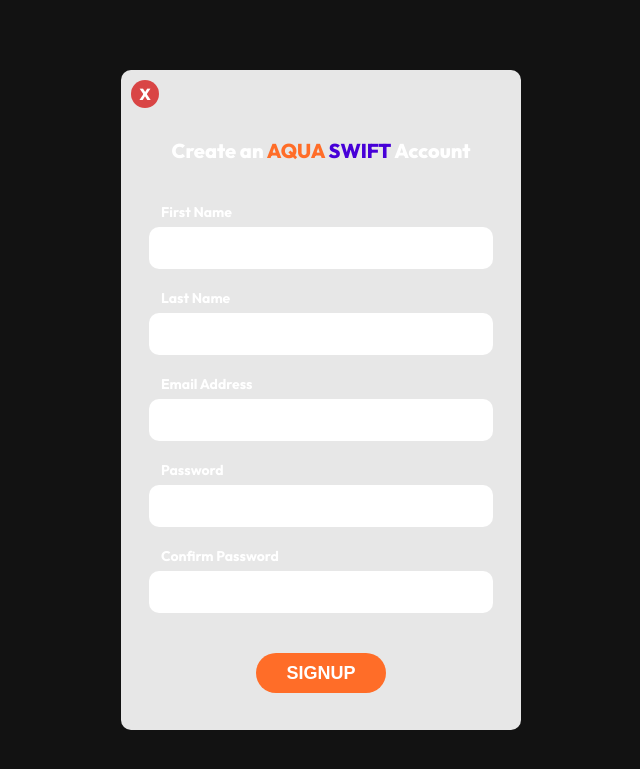
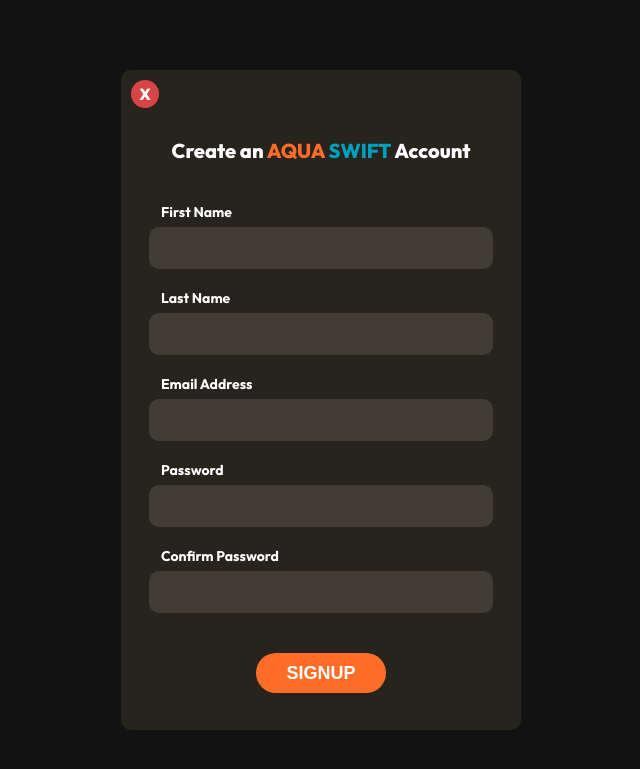
Before and after one commit to r4v1nduu/IWT-Project, a PHP site: page /signup.html in a window 1280 px wide. Shown: the top 769 px of the page, without its empty margins (319-959 px from the left). Run offline with PHP 8.4, Linux system fonts and the light colour scheme.

Commit message:
Dark mode update V2

```diff
--- a/index.html
+++ b/index.html
@@ -52,7 +52,7 @@
             <div class="bottomnavbar">
                 <a href="index.html"><button>Home</button></a>
                 <a href="booking.html"><button>Book Ticket</button></a>
-                <a href="#"><button>Gallery</button></a>
+                <a href="gallery.html"><button>Gallery</button></a>
                 <a href="#"><button>About Us</button></a>
             </div>
 
--- a/login.css
+++ b/login.css
@@ -82,7 +82,7 @@
     color: #FFFFFF;
 }
 .loginbutton:hover {
-    background-color: #4700D8;
+    background-color: #009FBD;
     color: #FFFFFF;
     cursor: pointer;
     transition: 0.3s;
--- a/signup.css
+++ b/signup.css
@@ -4,7 +4,7 @@
     display: block;
     height: 660px;
     width: 400px;
-    background-color: rgb(231, 231, 231);
+    background-color: #27241D;
     position: absolute;
     top:0; bottom: 0; left: 0; right: 0;
     margin: auto;
@@ -35,7 +35,7 @@
     margin-bottom: 40px;
 }
 .brand1 {color: #FF6D28;}
-.brand2 {color: #4700D8;}
+.brand2 {color: #009FBD;}
 
 .detail3 {
     display: block;
@@ -45,6 +45,8 @@
     font-weight: 600;
 }
 .detail4 {
+    background-color: #423D33;
+    color: #FFFFFF;
     display: block;
     width: 340px;
     height: 40px;
@@ -71,7 +73,7 @@
     color: #FFFFFF;
 }
 .signupbutton:hover {
-    background-color: #4700D8;
+    background-color: #009FBD;
     color: #FFFFFF;
     cursor: pointer;
     transition: 0.3s;
```
Also changed, not shown: booking.html (+9 -9 lines).
